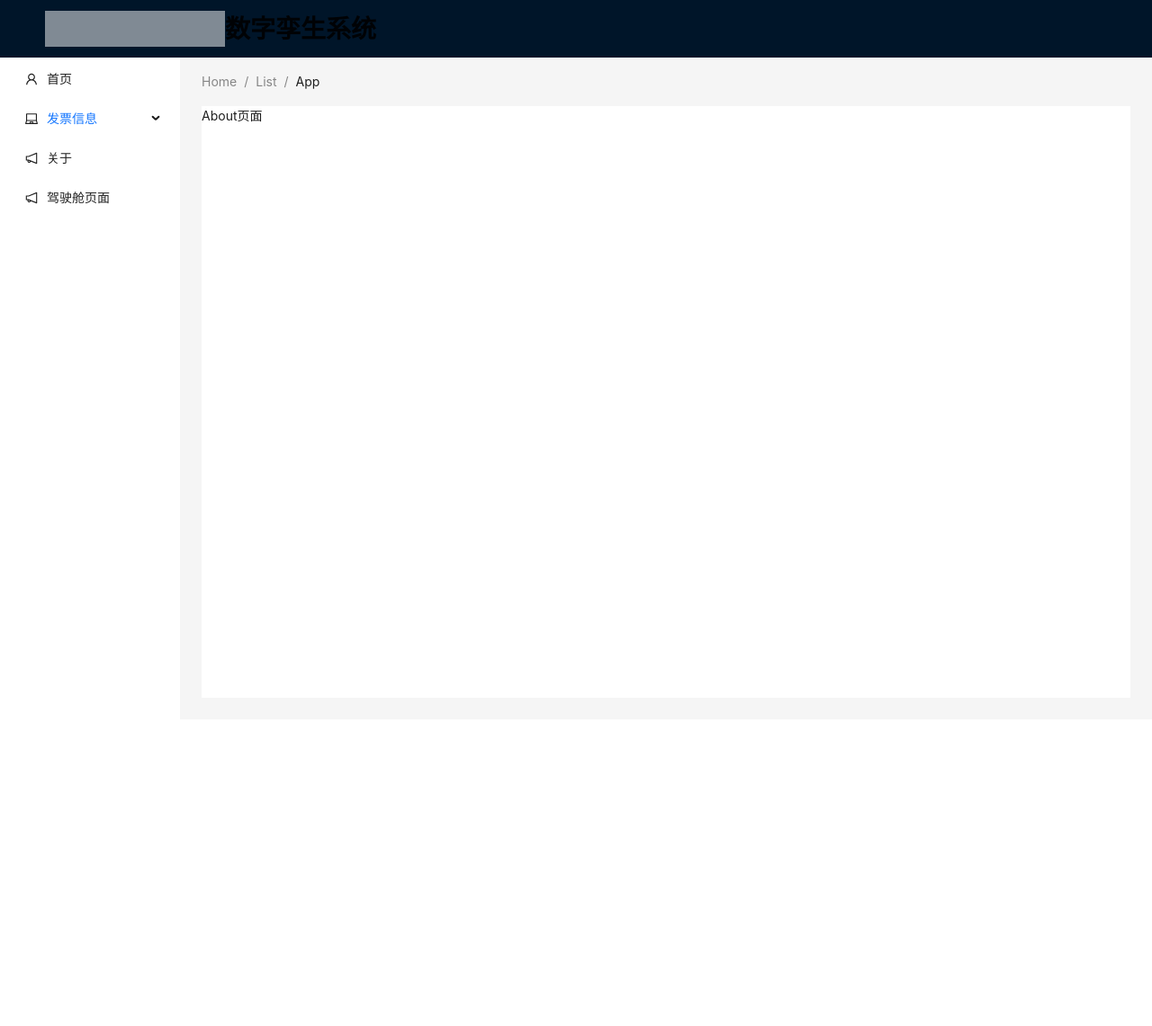
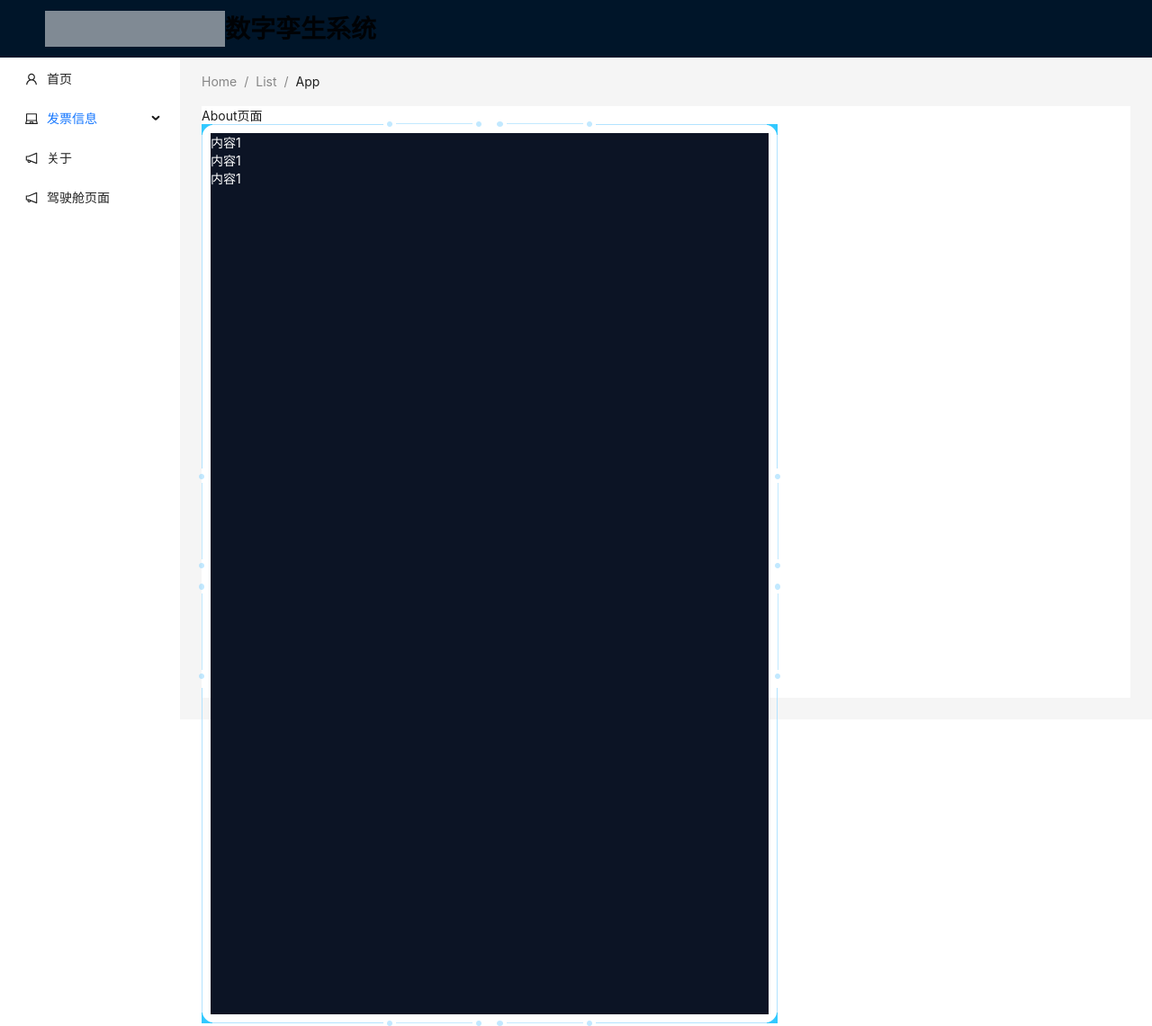
Before and after one commit to HailiePan/webpack-react-practice, a React app: page /about in a window 1280 px wide. Shown: the whole page at 90% size. Before the commit the page ends 800 px from the top, so only its background shows below. Built offline with nearby package versions, Linux system fonts and the light colour scheme.

Commit message:
增加组件

```diff
--- /dev/null
+++ b/src/components/CommonBox/index.jsx
@@ -0,0 +1,43 @@
+/*
+ * Author  hailie.pan
+ * Date  2023-10-26 11:29:47
+ * LastEditors  hailie.pan
+ * LastEditTime  2023-11-02 17:37:28
+ * Description 封装统一使用的框
+ */
+import React from "react";
+import styles from "./index.less";
+
+export default function CommonBox(props) {
+  const { style = {}, children } = props;
+  return (
+    <div className={`${styles.wrap} ${props.className}`} style={{ ...style }}>
+      {/* 带圆点的线 */}
+      <div className={styles.topLine} />
+      <div className={styles.bottomLine} />
+      <div className={styles.leftLine} />
+      <div className={styles.rightLine} />
+
+      {/* 不带圆点的线 */}
+      <div className={styles.topLeftLine} />
+      <div className={styles.topRightLine} />
+
+      <div className={styles.bottomLeftLine} />
+      <div className={styles.bottomRightLine} />
+      {/* 左右 */}
+      <div className={styles.leftTopLine} />
+      <div className={styles.leftBottomLine} />
+
+      <div className={styles.rightTopLine} />
+      <div className={styles.rightBottomLine} />
+
+      {/* 四个角 */}
+      <div className={styles.leftTopJiao} />
+      <div className={styles.leftBottomJiao} />
+      <div className={styles.rightTopJiao} />
+      <div className={styles.rightBottomJiao} />
+
+      <div className={styles.content}>{children}</div>
+    </div>
+  );
+}
--- /dev/null
+++ b/src/components/CommonBox/index.less
@@ -0,0 +1,165 @@
+.wrap {
+  position: relative;
+  min-width: 200px;
+  min-height: 200px;
+  color: #fff;
+  padding: 10px;
+
+  .topLeftLine {
+    position: absolute;
+    left: 6px;
+    top: 0;
+    width: calc((100% - 228px - 20px) / 2);
+    height: 1px;
+    background-color: #b2e3ff;
+  }
+
+  .topRightLine {
+    position: absolute;
+    right: 6px;
+    top: 0;
+    width: calc((100% - 228px - 20px) / 2);
+    height: 1px;
+    background-color: #b2e3ff;
+  }
+
+  .bottomLeftLine {
+    position: absolute;
+    left: 6px;
+    bottom: 0;
+    width: calc((100% - 228px - 20px) / 2);
+    height: 1px;
+    background-color: #b2e3ff;
+  }
+
+  .bottomRightLine {
+    position: absolute;
+    right: 6px;
+    bottom: 0;
+    width: calc((100% - 228px - 20px) / 2);
+    height: 1px;
+    background-color: #b2e3ff;
+  }
+
+  .leftTopLine {
+    position: absolute;
+    left: 0px;
+    top: 12px;
+    width: 1px;
+    height: calc((100% - 228px - 30px) / 2);
+
+    background-color: #b2e3ff;
+  }
+
+  .leftBottomLine {
+    position: absolute;
+    left: 0px;
+    bottom: 12px;
+    width: 1px;
+    height: calc((100% - 228px - 50px) / 2);
+
+    background-color: #b2e3ff;
+  }
+
+  .rightTopLine {
+    position: absolute;
+    right: 0px;
+    top: 12px;
+    width: 1px;
+    height: calc((100% - 228px - 30px) / 2);
+
+    background-color: #b2e3ff;
+  }
+
+  .rightBottomLine {
+    position: absolute;
+    right: 0px;
+    bottom: 12px;
+    width: 1px;
+    height: calc((100% - 228px - 50px) / 2);
+
+    background-color: #b2e3ff;
+  }
+
+  .topLine {
+    position: absolute;
+    left: 50%;
+    top: -3px;
+    transform: translate(-50%, 0);
+    width: 228px;
+    height: 6px;
+    background: url("./assets/line-top.png") center center no-repeat;
+  }
+
+  .bottomLine {
+    position: absolute;
+    left: 50%;
+    bottom: -3px;
+    transform: translate(-50%, 0);
+    width: 228px;
+    height: 6px;
+    background: url("./assets/line-top.png") center center no-repeat;
+  }
+
+  .leftLine {
+    position: absolute;
+    left: -114px;
+    top: 50%;
+    width: 228px;
+    height: 6px;
+    background: url("./assets/line-top.png") center center no-repeat;
+    transform: rotate(90deg);
+  }
+  .rightLine {
+    position: absolute;
+    right: -114px;
+    top: 50%;
+    width: 228px;
+    height: 6px;
+    background: url("./assets/line-top.png") center center no-repeat;
+    transform: rotate(90deg);
+  }
+
+  .leftTopJiao {
+    position: absolute;
+    left: 0;
+    top: 0;
+    width: 12px;
+    height: 12px;
+    background: url("./assets/jiao.png") center center no-repeat;
+  }
+  .leftBottomJiao {
+    position: absolute;
+    left: 0;
+    bottom: 0;
+    width: 12px;
+    height: 12px;
+    background: url("./assets/jiao.png") center center no-repeat;
+    transform: rotateX(180deg);
+  }
+
+  .rightBottomJiao {
+    position: absolute;
+    right: 0;
+    bottom: 0;
+    width: 12px;
+    height: 12px;
+    background: url("./assets/jiao.png") center center no-repeat;
+    transform: rotate(-180deg);
+  }
+
+  .rightTopJiao {
+    position: absolute;
+    right: 0;
+    top: 0;
+    width: 12px;
+    height: 12px;
+    background: url("./assets/jiao.png") center center no-repeat;
+    transform: rotateY(180deg);
+  }
+
+  .content {
+    background-color: #0c1425;
+    height: 100%;
+  }
+}
--- a/src/pages/About.jsx
+++ b/src/pages/About.jsx
@@ -2,11 +2,21 @@
  * Author  hailie.pan
  * Date  2023-10-08 14:37:31
  * LastEditors  hailie.pan
- * LastEditTime  2023-10-13 18:00:57
+ * LastEditTime  2023-10-26 15:25:00
  * Description  file content
  */
 import React from "react";
+import CommonBox from "@/components/CommonBox";
 
 export default function About() {
-  return <div>About页面</div>;
+  return (
+    <div>
+      About页面
+      <CommonBox style={{ width: "640px", height: "1000px" }}>
+        <div>内容1</div>
+        <div>内容1</div>
+        <div>内容1</div>
+      </CommonBox>
+    </div>
+  );
 }
--- a/src/pages/Home.jsx
+++ b/src/pages/Home.jsx
@@ -2,7 +2,7 @@
  * Author  hailie.pan
  * Date  2023-10-07 17:17:04
  * LastEditors  hailie.pan
- * LastEditTime  2023-10-18 17:42:24
+ * LastEditTime  2023-11-02 17:39:45
  * Description  file content
  */
 import React, { useEffect } from "react";
@@ -30,6 +30,7 @@ const Home = () => {
       pageSize: 10,
     });
   };
+
   return (
     <div className={styles?.wrapper}>
       <p>welcome to the homepage</p>
--- a/webpack/webpack.base.js
+++ b/webpack/webpack.base.js
@@ -2,7 +2,7 @@
  * Author  hailie.pan
  * Date  2023-10-07 17:21:52
  * LastEditors  hailie.pan
- * LastEditTime  2023-10-24 18:06:25
+ * LastEditTime  2023-11-02 17:50:36
  * Description  file content
  */
 const webpack = require("webpack");
@@ -13,7 +13,7 @@ module.exports = {
   entry: path.resolve(__dirname, "../src/index.jsx"),
   output: {
     filename: "[name].[hash:8].js", // 打包的文件名
-    publicPath: "/", // 二级页面刷新不白屏
+    publicPath: "/", // 解决二级路由刷新不白屏
   },
   resolve: {
     // 配置 extensions 来告诉 webpack 在没有书写后缀时，以什么样的顺序去寻找文件
```
Also changed, not shown: src/components/CommonBox/assets/jiao.png (added), src/components/CommonBox/assets/line-top.png (added).
